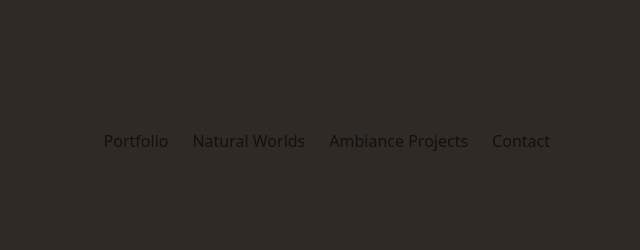
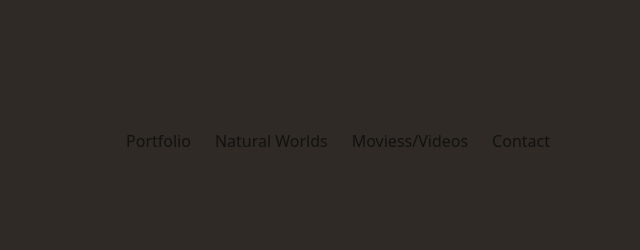
Before and after one commit to KlaudiaRose/Klaudia-Rose-Portfolio, a plain HTML site: page Ambiance Projects.html in a window 1280 px wide. Shown: the top 250 px of the page, 552-1192 px from the left. Drawn offline with Linux system fonts and the light colour scheme.

Commit message:
Update Ambiance Projects.html

```diff
--- a/Ambiance Projects.html
+++ b/Ambiance Projects.html
@@ -3,7 +3,7 @@
 <head>
   <meta charset="UTF-8">
   <meta name="viewport" content="width=device-width, initial-scale=1">
-  <title>AMBIANCE PROJECTS</title>
+  <title>MOVIE/VIDEO PROJECTS</title>
   <link rel="stylesheet" href="css/style.css">
 </head>
 <body>
@@ -15,7 +15,7 @@
   <nav class="nav">
     <a href="index.html">Portfolio</a>
     <a href="Natural Worlds.html">Natural Worlds</a>
-    <a href="Ambiance Projects.html">Ambiance Projects</a>
+    <a href="Ambiance Projects.html">Moviess/Videos</a>
     <a href="Contact.html">Contact</a>
   </nav>
 </div>
```
